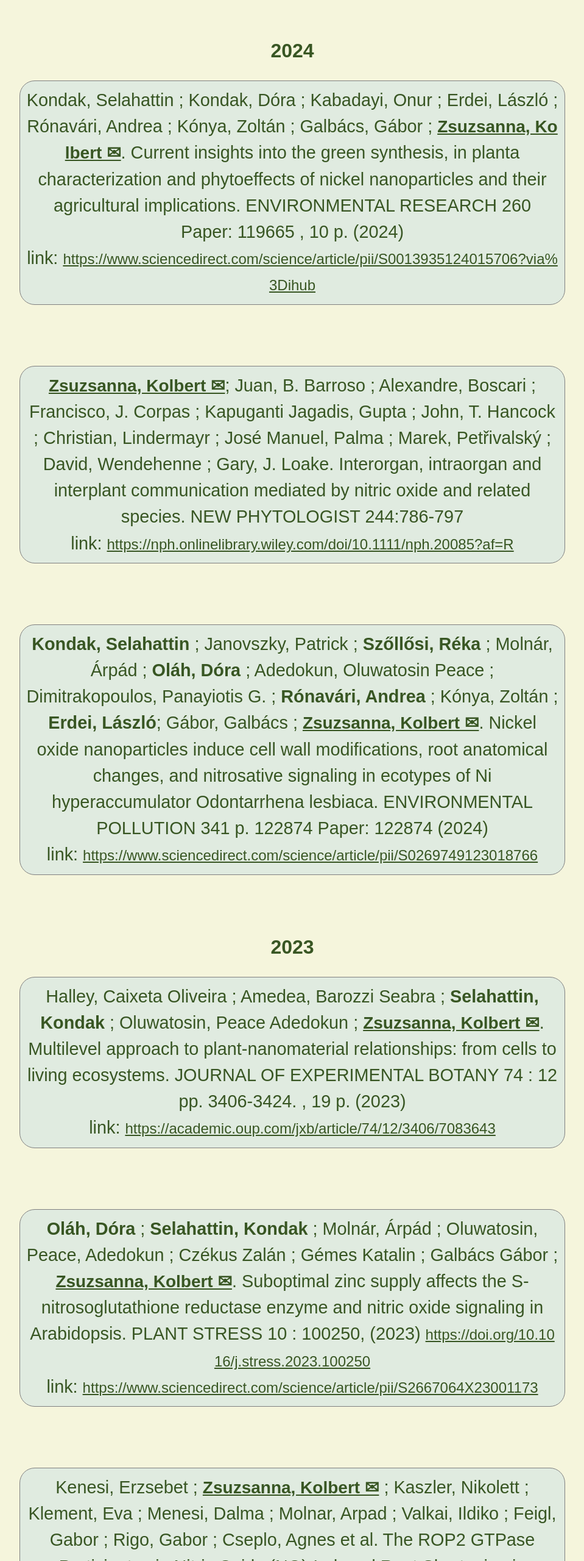
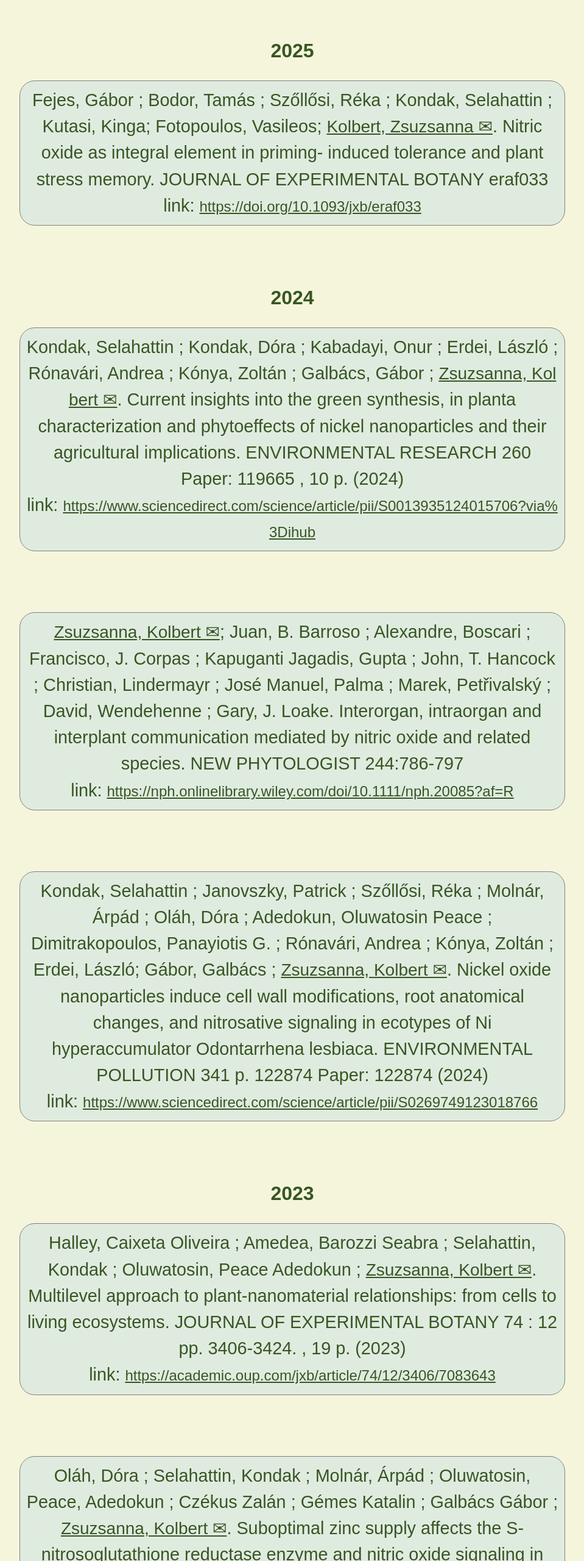
Before and after one commit to Bence-Sziver/plant-nanobiology, a plain HTML site: page en/publications.html in a window 1280 px wide. Shown: the part 140-2700 px from the top of the page at 61% size, without its empty margins (160-1119 px from the left). Drawn offline with Linux system fonts and the light colour scheme; a web font is replaced by a local one.

Commit message:
Add 2025 publications and remove name boldings

```diff
--- a/en/publications.html
+++ b/en/publications.html
@@ -110,17 +110,34 @@
     <main>
       <h1>PUBLICATIONS</h1>
       <section>
+        <h2>2025</h2>
+        <article>
+          <p>
+            Fejes, Gábor ;  Bodor, Tamás ; Szőllősi, Réka ; Kondak, Selahattin ; Kutasi, Kinga; Fotopoulos, Vasileos;
+            <a href="mailto:ordogne.kolbert.zsuzsanna@szte.hu"class="big-link">Kolbert, Zsuzsanna ✉</a>.
+            Nitric oxide as integral element in priming- induced tolerance and plant stress memory. JOURNAL OF EXPERIMENTAL BOTANY  eraf033
+          </p>
+          <p>
+            link:
+            <a
+              href="https://doi.org/10.1093/jxb/eraf033"
+              target="_blank"
+            >
+            https://doi.org/10.1093/jxb/eraf033
+            </a>
+          </p>
+        </article>
+      </section>
+      <section>
         <h2>2024</h2>
         <article>
           <p>
             Kondak, Selahattin ; Kondak, Dóra ; Kabadayi, Onur ; Erdei, László ;
             Rónavári, Andrea ; Kónya, Zoltán ; Galbács, Gábor ;
-            <strong
-              ><a
+            <a
                 href="mailto:ordogne.kolbert.zsuzsanna@szte.hu"
                 class="big-link"
                 >Zsuzsanna, Kolbert ✉</a
-              ></strong
               >. Current insights into the green synthesis, in planta
             characterization and phytoeffects of nickel nanoparticles and their
             agricultural implications. ENVIRONMENTAL RESEARCH 260 Paper: 119665
@@ -138,12 +155,10 @@
         </article>
         <article>
           <p>
-            <strong
-              ><a
+            <a
                 href="mailto:ordogne.kolbert.zsuzsanna@szte.hu"
                 class="big-link"
                 >Zsuzsanna, Kolbert ✉</a
-              ></strong
               >; Juan, B. Barroso ; Alexandre, Boscari ; Francisco, J. Corpas ;
             Kapuganti Jagadis, Gupta ; John, T. Hancock ; Christian, Lindermayr
             ; José Manuel, Palma ; Marek, Petřivalský ; David, Wendehenne ;
@@ -163,17 +178,15 @@
         </article>
         <article>
           <p>
-            <strong>Kondak, Selahattin</strong> ; Janovszky, Patrick ;
-            <strong>Szőllősi, Réka</strong> ; Molnár, Árpád ;
-            <strong>Oláh, Dóra</strong> ; Adedokun, Oluwatosin Peace ;
-            Dimitrakopoulos, Panayiotis G. ; <strong>Rónavári, Andrea</strong> ;
-            Kónya, Zoltán ; <strong>Erdei, László</strong>; Gábor, Galbács ;
-            <strong
-              ><a
+            Kondak, Selahattin ; Janovszky, Patrick ;
+            Szőllősi, Réka ; Molnár, Árpád ;
+            Oláh, Dóra ; Adedokun, Oluwatosin Peace ;
+            Dimitrakopoulos, Panayiotis G. ; Rónavári, Andrea ;
+            Kónya, Zoltán ; Erdei, László; Gábor, Galbács ;
+            <a
                 href="mailto:ordogne.kolbert.zsuzsanna@szte.hu"
                 class="big-link"
                 >Zsuzsanna, Kolbert ✉</a
-              ></strong
               >.
             Nickel oxide nanoparticles induce cell wall modifications, root
             anatomical changes, and nitrosative signaling in ecotypes of Ni
@@ -196,13 +209,11 @@
         <article>
           <p>
             Halley, Caixeta Oliveira ; Amedea, Barozzi Seabra ;
-            <strong>Selahattin, Kondak</strong> ; Oluwatosin, Peace Adedokun ;
-            <strong
-              ><a
+            Selahattin, Kondak ; Oluwatosin, Peace Adedokun ;
+            <a
                 href="mailto:ordogne.kolbert.zsuzsanna@szte.hu"
                 class="big-link"
                 >Zsuzsanna, Kolbert ✉</a
-              ></strong
               >.
             Multilevel approach to plant-nanomaterial relationships: from cells
             to living ecosystems. JOURNAL OF EXPERIMENTAL BOTANY 74 : 12 pp.
@@ -220,15 +231,13 @@
         </article>
         <article>
           <p>
-            <strong>Oláh, Dóra</strong> ; <strong>Selahattin, Kondak</strong> ;
+            Oláh, Dóra ; Selahattin, Kondak ;
             Molnár, Árpád ; Oluwatosin, Peace, Adedokun ; Czékus Zalán ; Gémes
             Katalin ; Galbács Gábor ;
-            <strong
-              ><a
+            <a
                 href="mailto:ordogne.kolbert.zsuzsanna@szte.hu"
                 class="big-link"
                 >Zsuzsanna, Kolbert ✉</a
-              ></strong
               >.
             Suboptimal zinc supply affects the S-nitrosoglutathione reductase
             enzyme and nitric oxide signaling in Arabidopsis. PLANT STRESS 10 :
@@ -250,12 +259,10 @@
         <article>
           <p>
             Kenesi, Erzsebet ;
-            <strong
-              ><a
+            <a
                 href="mailto:ordogne.kolbert.zsuzsanna@szte.hu"
                 class="big-link"
                 >Zsuzsanna, Kolbert ✉</a
-              ></strong
               >
             ; Kaszler, Nikolett ; Klement, Eva ; Menesi, Dalma ; Molnar, Arpad ;
             Valkai, Ildiko ; Feigl, Gabor ; Rigo, Gabor ; Cseplo, Agnes et al.
@@ -276,14 +283,12 @@
         </article>
         <article>
           <p>
-            <strong>Szőllősi, Réka</strong> ; Molnár, Árpád ; Janovszky, Patrick
+            Szőllősi, Réka ; Molnár, Árpád ; Janovszky, Patrick
             ; Kéri, Albert ; Galbács, Gábor ; Dernovics, Mihály ;
-            <strong
-              ><a
+            <a
                 href="mailto:ordogne.kolbert.zsuzsanna@szte.hu"
                 class="big-link"
                 >Zsuzsanna, Kolbert ✉</a
-              ></strong
               >.
             Selenate triggers diverse oxidative responses in Astragalus species
             with diverse selenium tolerance and hyperaccumulation capacity.
@@ -301,21 +306,17 @@
         </article>
         <article>
           <p>
-            <strong
-              ><a
+            <a
                 href="mailto:ordogne.kolbert.zsuzsanna@szte.hu"
                 class="big-link"
                 >Zsuzsanna, Kolbert ✉</a
-              ></strong
               >
-            ; <strong>Erdei, László</strong>. A nitrogén-monoxid jelmolekulával
+            ; Erdei, László. A nitrogén-monoxid jelmolekulával
             foglalkozó kutatások múltja, jelene és jövője a Szegedi
             Tudományegyetem Növénybiológiai Tanszékén.
-            <strong
-              >In: Poór, Péter (szerk.) Centenáriumi Tanulmánykötet : 100 éve a
+            In: Poór, Péter (szerk.) Centenáriumi Tanulmánykötet : 100 éve a
               tudomány szolgálatában, Kutatások az SZTE Biológia
-              Intézetében</strong
-            >. Szeged, Magyarország : Szegedi Tudományegyetem Természettudományi
+              Intézetében. Szeged, Magyarország : Szegedi Tudományegyetem Természettudományi
             és Informatikai Kar (2023) 204 p. pp. 193-204., 12 p.
           </p>
         </article>
@@ -323,35 +324,29 @@
           <p>
             Németh-Szatmári, Orsolya ; Nagy-Mikó, Bence ; Gombás, Bence György ;
             Molnár, Árpád ;
-            <strong
-              ><a
+            <a
                 href="mailto:ordogne.kolbert.zsuzsanna@szte.hu"
                 class="big-link"
                 >Zsuzsanna, Kolbert ✉</a
-              ></strong
               >
             ; Vörös, András ; Villányi, Zoltán. A Transzlációszabályozás
             Kutatócsoport munkája a Szegedi Tudományegyetemen.
-            <strong
-              >In: Poór, Péter (szerk.) Centenáriumi Tanulmánykötet : 100 éve a
+            In: Poór, Péter (szerk.) Centenáriumi Tanulmánykötet : 100 éve a
               tudomány szolgálatában, Kutatások az SZTE Biológia
-              Intézetében</strong
-            >. Szeged, Magyarország : Szegedi Tudományegyetem Természettudományi
+              Intézetében. Szeged, Magyarország : Szegedi Tudományegyetem Természettudományi
             és Informatikai Kar (2023) 204 p. pp. 113-136. , 24 p.
           </p>
         </article>
         <article>
           <p>
-            <strong
-              ><a
+            <a
                 href="mailto:ordogne.kolbert.zsuzsanna@szte.hu"
                 class="big-link"
                 >Zsuzsanna, Kolbert ✉</a
-              ></strong
               >
             ; Árpád, Molnár ; Kamilla, Kovács ; Sára, Lipták-Lukácsik ; Péter,
-            Benkő ; <strong>Réka, Szőllősi</strong> ; Katalin, Gémes ;
-            <strong>László, Erdei</strong> ; <strong>Andrea, Rónavári</strong> ;
+            Benkő ; Réka, Szőllősi ; Katalin, Gémes ;
+            László, Erdei ; Andrea, Rónavári ;
             Zoltán, Kónya. Nitro-oxidative response to internalized multi-walled
             carbon nanotubes in Brassica napus and Solanum lycopersicum.
             ECOTOXICOLOGY AND ENVIRONMENTAL SAFETY 267, 115633 (2023)
```
Also changed, not shown: publikaciok.html (+46 -49 lines). Lines whose indentation alone changed are shown as unchanged.
